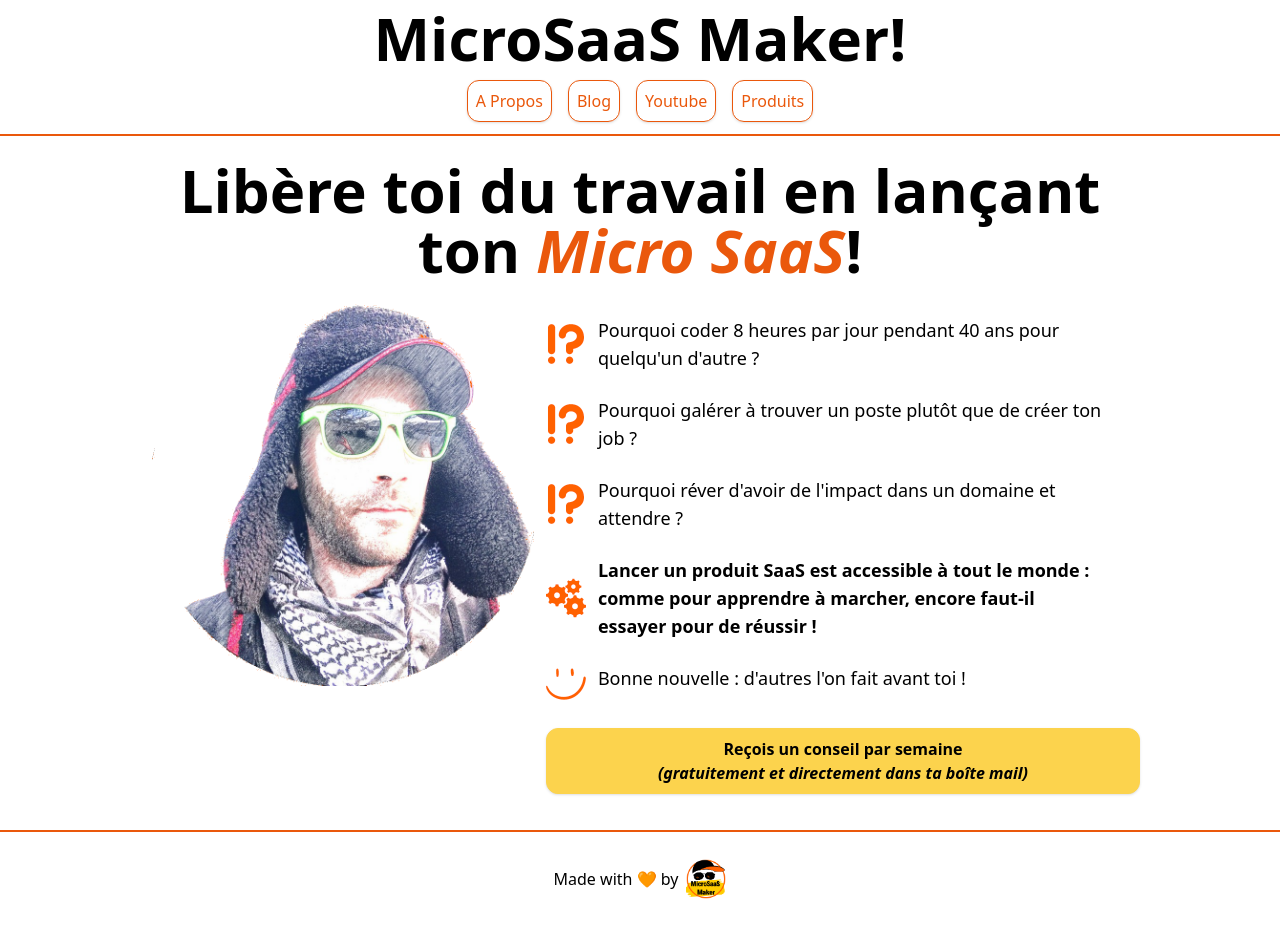
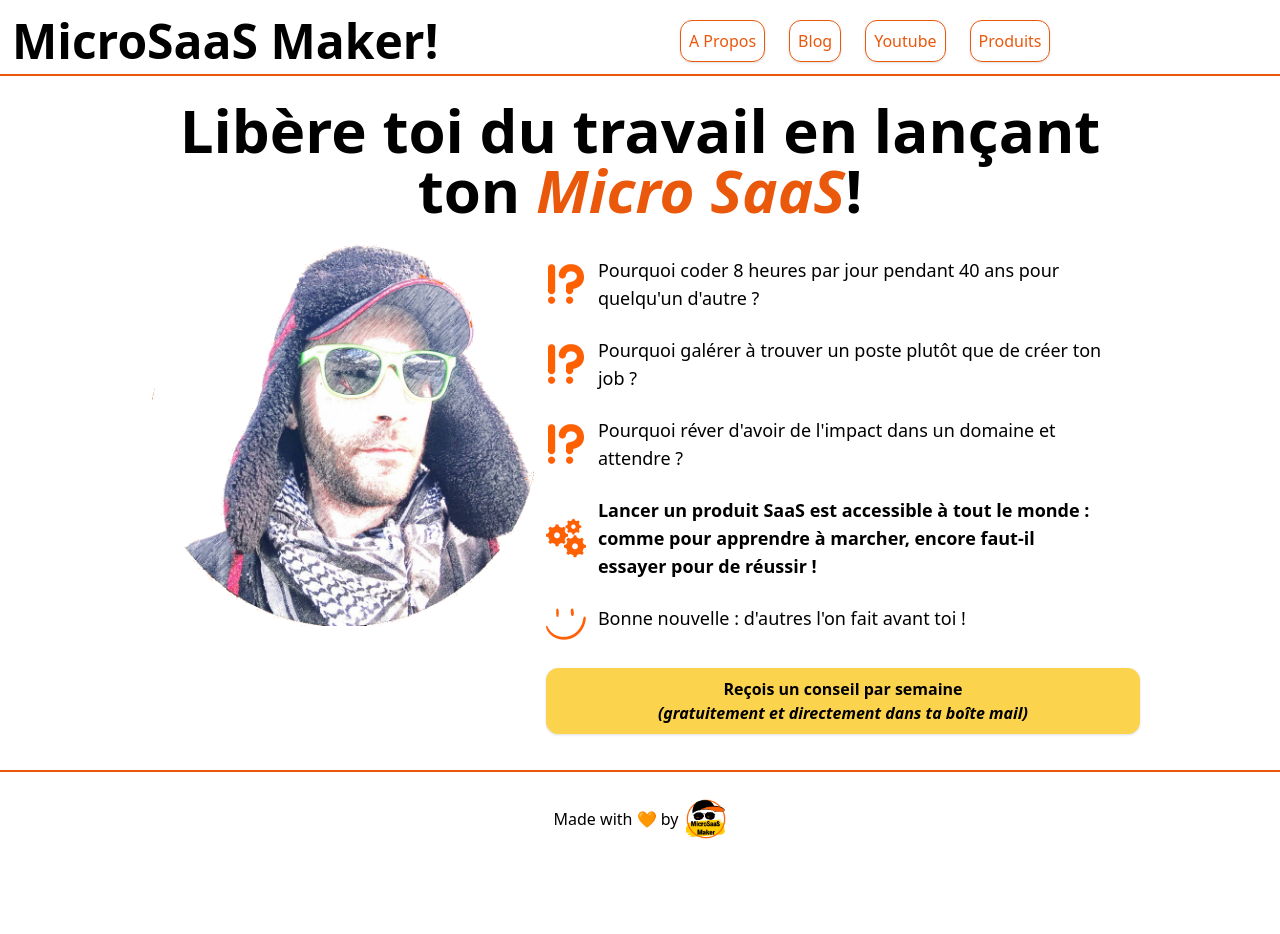
Before and after one commit to Maeevick/microsaasmaker, a Next.js app: page / in a window 1280 px wide. After the commit the page ends 874 px from the top, so only its background shows below. Built offline with nearby package versions, Linux system fonts and the light colour scheme.

Commit message:
tech: responsive header improvement

```diff
--- a/components/header.tsx
+++ b/components/header.tsx
@@ -1,9 +1,9 @@
 const Header = () => {
     return (
-        <header className="flex w-full flex-col items-center border-b-orange-600 border-b-2 text-center">
-            <p className="text-6xl font-bold "><a href="/">MicroSaaS Maker!</a></p>
-            <nav className="w-full flex justify-center space-x-4 mt-3 mb-3">
-                <a className="p-2 text-center text-orange-600 border border-orange-600 rounded-xl hover:text-black hover:bg-orange-600 shadow" href="/api/hello">A Propos</a>
+        <header className="flex w-full flex-col md:flex-row items-center border-b-orange-600 border-b-2 text-center">
+            <p className="text-5xl font-bold px-3 md:whitespace-nowrap"><a href="/">MicroSaaS Maker!</a></p>
+            <nav className="w-full px-3 flex justify-center space-x-6 my-3">
+                <a className="p-2 text-center text-orange-600 border border-orange-600 rounded-xl hover:text-black hover:bg-orange-600 shadow" href="/">A Propos</a>
                 <a className="p-2 text-center text-orange-600 border border-orange-600 rounded-xl hover:text-black hover:bg-orange-600 shadow" href="https://maeevick.github.io/blog.html" target="_blank">Blog</a>
                 <a className="p-2 text-center text-orange-600 border border-orange-600 rounded-xl hover:text-black hover:bg-orange-600 shadow" href="https://www.youtube.com/channel/UCmCyGWHYIjGBdRdDigT2Erg" target="_blank">Youtube</a>
                 <a className="p-2 text-center text-orange-600 border border-orange-600 rounded-xl hover:text-black hover:bg-orange-600 shadow" href="/products">Produits</a>
```
